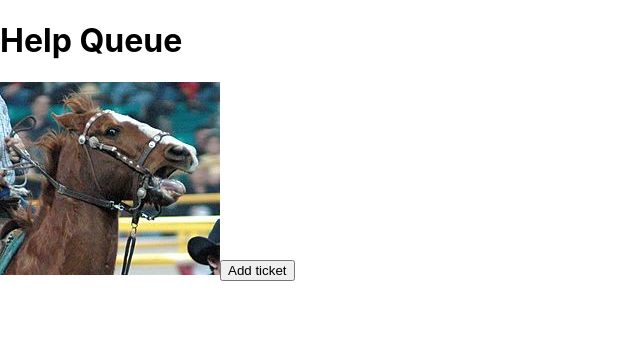
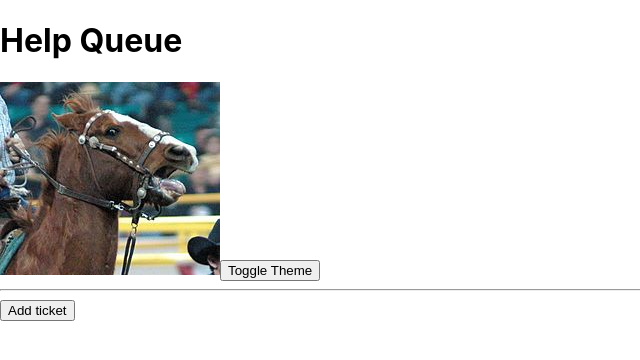
Before and after one commit to zhaoak/react-demo-help-queue, a React (Create React App) app: page / in a window 1280 px wide. Shown: the top 360 px of the page, without its empty margins (0-640 px from the left). Built offline with nearby package versions, Linux system fonts and the light colour scheme.

Commit message:
Add ToggleTheme component and add to tree

```diff
--- a/src/components/App.js
+++ b/src/components/App.js
@@ -1,6 +1,7 @@
 import React from "react";
 import Header from "./Header";
 import TicketControl from "./TicketControl";
+import ToggleTheme from "./ToggleTheme";
 
 function App() {
   const name = "Thato";
@@ -8,6 +9,7 @@
   return (
     <React.Fragment>
       <Header />
+      <ToggleTheme />
       <TicketControl/>
     </React.Fragment>
   );
--- /dev/null
+++ b/src/components/ToggleTheme.js
@@ -0,0 +1,12 @@
+import React from 'react';
+
+function ToggleTheme() {
+  return (
+    <React.Fragment>
+      <button type='button'>Toggle Theme</button>
+      <hr/>
+    </React.Fragment>
+  );
+}
+
+export default ToggleTheme;
```
